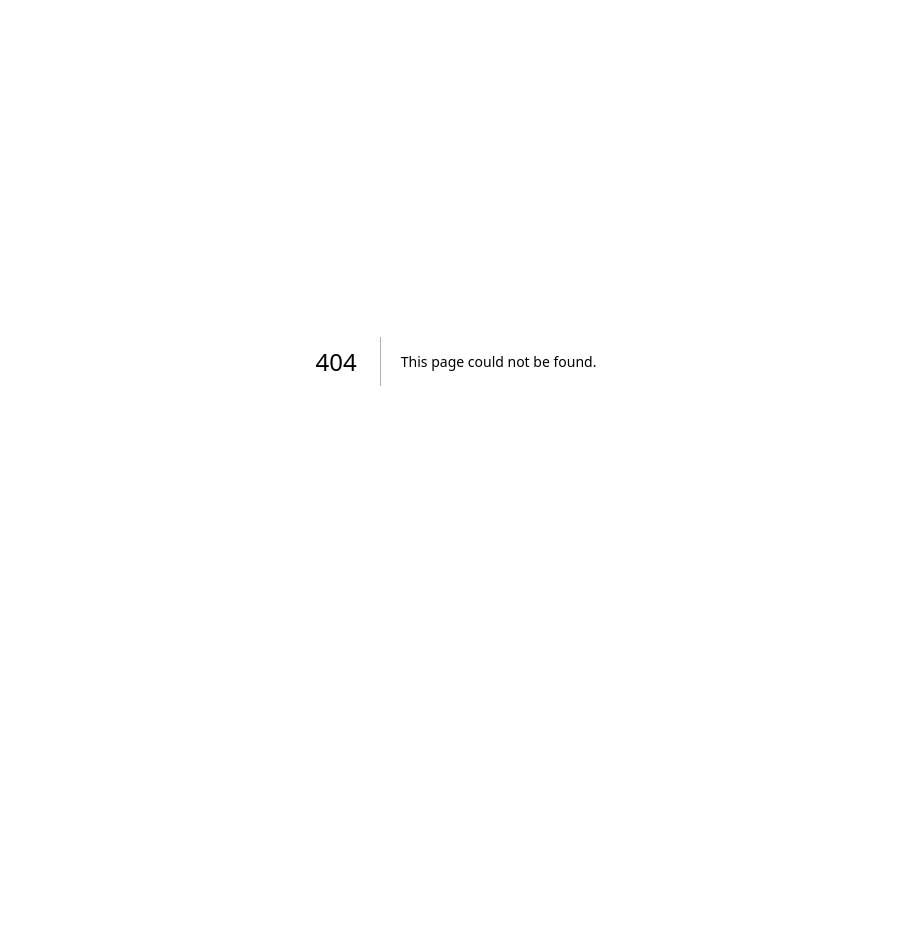
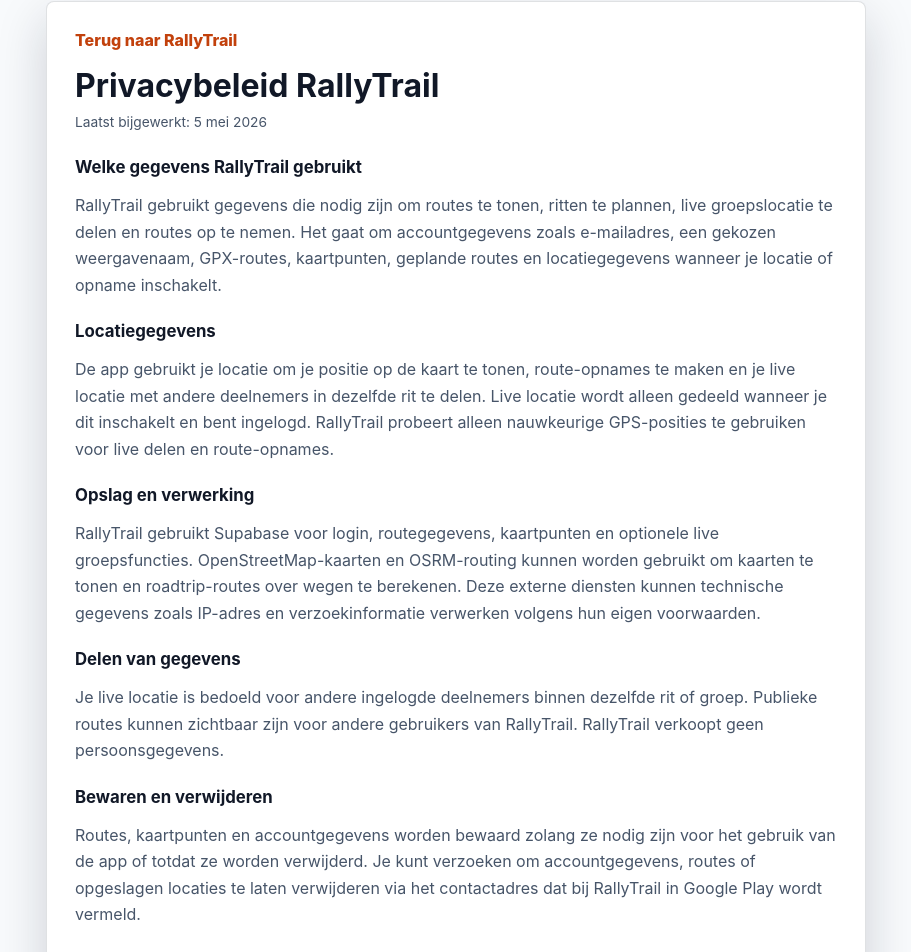
Before and after one commit to cejezed/gpxtracker, a Next.js app: page /privacy in a window 1280 px wide. Before the commit this address had no page. Shown: the part 39-991 px from the top of the page, without its empty margins (184-1095 px from the left). Before the commit the page ends 800 px from the top, so only its background shows below. Built offline with nearby package versions, Linux system fonts and the light colour scheme.

Commit message:
Add RallyTrail privacy policy

```diff
--- a/app/globals.css
+++ b/app/globals.css
@@ -1203,6 +1203,51 @@
   }
 }
 
+.privacy-page {
+  min-height: 100dvh;
+  overflow-y: auto;
+  background: #f8fafc;
+  padding: 40px 18px;
+}
+
+.privacy-document {
+  width: min(820px, 100%);
+  margin: 0 auto;
+  padding: 28px;
+  border: 1px solid var(--line);
+  border-radius: 8px;
+  background: #ffffff;
+  box-shadow: var(--shadow);
+}
+
+.privacy-back {
+  display: inline-flex;
+  margin-bottom: 18px;
+  color: var(--accent-dark);
+  font-weight: 800;
+  text-decoration: none;
+}
+
+.privacy-document h1 {
+  font-size: 2rem;
+}
+
+.privacy-document h2 {
+  margin-top: 24px;
+  font-size: 1.05rem;
+}
+
+.privacy-document p {
+  color: #475569;
+  line-height: 1.65;
+}
+
+.privacy-updated {
+  margin-top: 8px;
+  color: var(--muted);
+  font-size: 0.86rem;
+}
+
 @media (max-width: 760px) {
   .topbar {
     top: 10px;
--- a/app/layout.tsx
+++ b/app/layout.tsx
@@ -3,8 +3,8 @@
 import "./globals.css";
 
 export const metadata: Metadata = {
-  title: "GPX Tracker",
-  description: "GPX route viewer met live groepslocatie."
+  title: "RallyTrail",
+  description: "RallyTrail routeplanner met GPX-routes, live groepslocatie en route-opname."
 };
 
 export const viewport: Viewport = {
--- /dev/null
+++ b/app/privacy/page.tsx
@@ -0,0 +1,84 @@
+import type { Metadata } from "next";
+import Link from "next/link";
+
+export const metadata: Metadata = {
+  title: "Privacybeleid | RallyTrail",
+  description: "Privacybeleid voor RallyTrail."
+};
+
+export default function PrivacyPage() {
+  return (
+    <main className="privacy-page">
+      <article className="privacy-document">
+        <Link href="/" className="privacy-back">
+          Terug naar RallyTrail
+        </Link>
+
+        <h1>Privacybeleid RallyTrail</h1>
+        <p className="privacy-updated">Laatst bijgewerkt: 5 mei 2026</p>
+
+        <section>
+          <h2>Welke gegevens RallyTrail gebruikt</h2>
+          <p>
+            RallyTrail gebruikt gegevens die nodig zijn om routes te tonen, ritten te plannen, live groepslocatie te
+            delen en routes op te nemen. Het gaat om accountgegevens zoals e-mailadres, een gekozen weergavenaam,
+            GPX-routes, kaartpunten, geplande routes en locatiegegevens wanneer je locatie of opname inschakelt.
+          </p>
+        </section>
+
+        <section>
+          <h2>Locatiegegevens</h2>
+          <p>
+            De app gebruikt je locatie om je positie op de kaart te tonen, route-opnames te maken en je live locatie
+            met andere deelnemers in dezelfde rit te delen. Live locatie wordt alleen gedeeld wanneer je dit inschakelt
+            en bent ingelogd. RallyTrail probeert alleen nauwkeurige GPS-posities te gebruiken voor live delen en
+            route-opnames.
+          </p>
+        </section>
+
+        <section>
+          <h2>Opslag en verwerking</h2>
+          <p>
+            RallyTrail gebruikt Supabase voor login, routegegevens, kaartpunten en optionele live groepsfuncties.
+            OpenStreetMap-kaarten en OSRM-routing kunnen worden gebruikt om kaarten te tonen en roadtrip-routes over
+            wegen te berekenen. Deze externe diensten kunnen technische gegevens zoals IP-adres en verzoekinformatie
+            verwerken volgens hun eigen voorwaarden.
+          </p>
+        </section>
+
+        <section>
+          <h2>Delen van gegevens</h2>
+          <p>
+            Je live locatie is bedoeld voor andere ingelogde deelnemers binnen dezelfde rit of groep. Publieke routes
+            kunnen zichtbaar zijn voor andere gebruikers van RallyTrail. RallyTrail verkoopt geen persoonsgegevens.
+          </p>
+        </section>
+
+        <section>
+          <h2>Bewaren en verwijderen</h2>
+          <p>
+            Routes, kaartpunten en accountgegevens worden bewaard zolang ze nodig zijn voor het gebruik van de app of
+            totdat ze worden verwijderd. Je kunt verzoeken om accountgegevens, routes of opgeslagen locaties te laten
+            verwijderen via het contactadres dat bij RallyTrail in Google Play wordt vermeld.
+          </p>
+        </section>
+
+        <section>
+          <h2>Toestemmingen</h2>
+          <p>
+            RallyTrail vraagt locatietoestemming om GPS-functies te gebruiken. Zonder locatietoestemming kun je nog
+            steeds routes bekijken, maar live locatie, eigen positie en route-opname werken dan niet.
+          </p>
+        </section>
+
+        <section>
+          <h2>Contact</h2>
+          <p>
+            Voor privacyvragen of verwijderverzoeken kun je contact opnemen via het ontwikkelaarscontact dat in Google
+            Play Console bij RallyTrail is ingesteld.
+          </p>
+        </section>
+      </article>
+    </main>
+  );
+}
```
